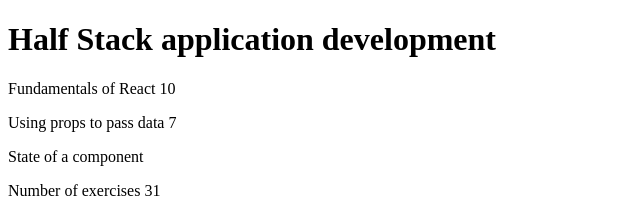
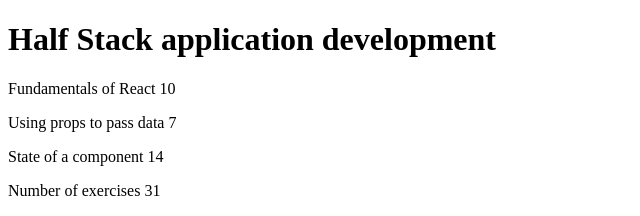
Before and after one commit to aamircodes/fullstackopen2022, a JavaScript app in the folder part1/courseinfo/: page / in a window 1280 px wide. Shown: the top 216 px of the page, without its empty margins (0-640 px from the left). Built offline with nearby package versions, Linux system fonts and the light colour scheme.

Commit message:
Exercise 1.4

```diff
--- a/part1/courseinfo/src/App.js
+++ b/part1/courseinfo/src/App.js
@@ -26,9 +26,11 @@
 const Content = (props) => {
   return (
     <div>
-      <Part part1={props.part1} exercises1={props.exercises1} />
-      <Part part2={props.part2} exercises2={props.exercises2} />
-      <Part part3={props.part3} exercises3={props.exercises3} />
+      <p>
+        <Part part1={props.parts[0].name} exercises1={props.parts[0].exercises} />
+        <Part part2={props.parts[1].name} exercises2={props.parts[1].exercises} />
+        <Part part3={props.parts[2].name} exercises3={props.parts[2].exercises} />
+      </p>
     </div>
   )
 }
@@ -36,38 +38,33 @@
 const Total = (props) => {
   return (
     <div>
-      <p>Number of exercises {props.total}</p>
+      <p>Number of exercises {props.parts[0].exercises + props.parts[1].exercises + props.parts[2].exercises}</p>
     </div>
   )
 }
 
 const App = () => {
   const course = 'Half Stack application development'
-  const part1 = {
+  const parts = [
+    {
       name: 'Fundamentals of React',
       exercises: 10,
-  }
-  const part2 = {
+    },
+    {
       name: 'Using props to pass data',
       exercises: 7,
-  }
-  const part3 = {
+    },
+    {
       name: 'State of a component',
       exercises: 14,
-  }
+    },
+  ]
 
   return (
     <div>
       <Header course={course} />
-      <Content
-        part1={part1.name}
-        exercises1={part1.exercises}
-        part2={part2.name}
-        exercises2={part2.exercises}
-        part3={part3.name}
-        exercises3={part3.exercises3}
-      />
-      <Total total={part1.exercises + part2.exercises + part3.exercises} />
+      <Content parts={parts} />
+      <Total parts={parts} />
     </div>
   )
 }
```
Lines whose indentation alone changed are shown as unchanged.
